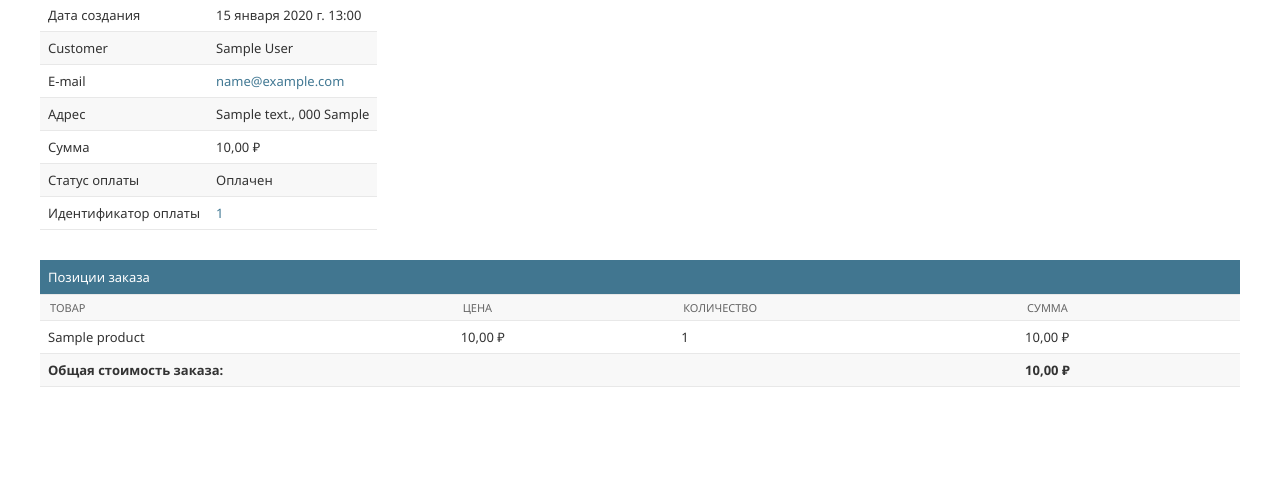
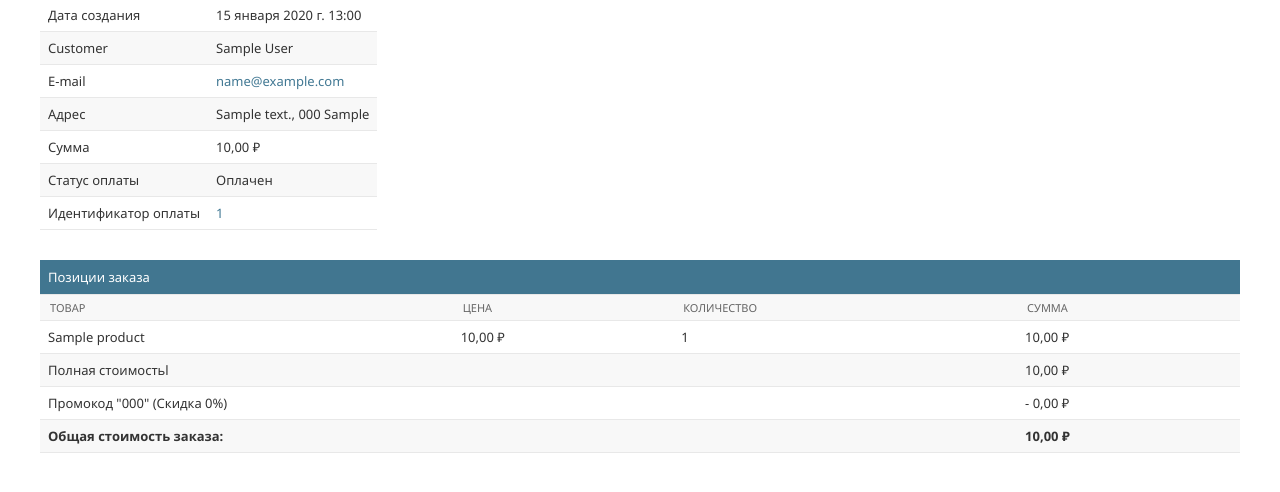
Before and after one commit to Filichkin/Online_shop, a Django app: page /orders/admin/order/1/ in a window 1280 px wide. Shown: the part 160-652 px from the top of the page. Run offline with Django 5.2, Linux system fonts and the light colour scheme; a user stored in the database is signed in; tables that the repository leaves empty hold one stand-in row (values such as "Sample post"); parts of the project's set-up code (start-up, migrations or seed data) failed here and were passed over; some libraries are stand-ins or nearby versions.

Commit message:
update admin detail.html

```diff
--- a/myshop/orders/templates/admin/orders/order/detail.html
+++ b/myshop/orders/templates/admin/orders/order/detail.html
@@ -45,7 +45,7 @@
       </tr>
       <tr>
         <th>Сумма</th>
-        <td>{{ order.get_total_cost }} &#8381</td>
+        <td>{{ order.get_total_cost|floatformat:"2g" }} &#8381</td>
       </tr>
       <tr>
         <th>Статус оплаты</th>
@@ -78,14 +78,33 @@
       {% for item in order.items.all %}
         <tr class="row{% cycle "1" "2" %}">
           <td>{{ item.product.name }}</td>
-          <td class="num">{{ item.price }} &#8381</td>
+          <td class="num">{{ item.price|floatformat:"2g" }} &#8381</td>
           <td class="num">{{ item.count }}</td>
-          <td class="num">{{ item.get_cost }} &#8381</td>
+          <td class="num">{{ item.get_cost|floatformat:"2g" }} &#8381</td>
         </tr>
       {% endfor %}
+
+      {% if order.coupon %}
+        <tr class="subtotal">
+          <td colspan="3">Полная стоимостьl</td>
+          <td class="num">
+            {{ order.get_total_cost_before_discount|floatformat:"2g" }} &#8381
+          </td>
+        </tr>
+        <tr>
+        <td colspan="3">
+          Промокод "{{ order.coupon.code }}"
+          (Скидка {{ order.discount }}%)
+        </td>
+        <td class="num neg">
+          - {{ order.get_discount|floatformat:"2g" }} &#8381
+        </td>
+        </tr>
+      {% endif %}
+
       <tr class="total">
         <td colspan="3"><b>Общая стоимость заказа:</b></td>
-        <td class="num"><b>{{ order.get_total_cost }} &#8381</b></td>
+        <td class="num"><b>{{ order.get_total_cost|floatformat:"2g" }} &#8381</b></td>
       </tr>
     </tbody>
   </table>
```
